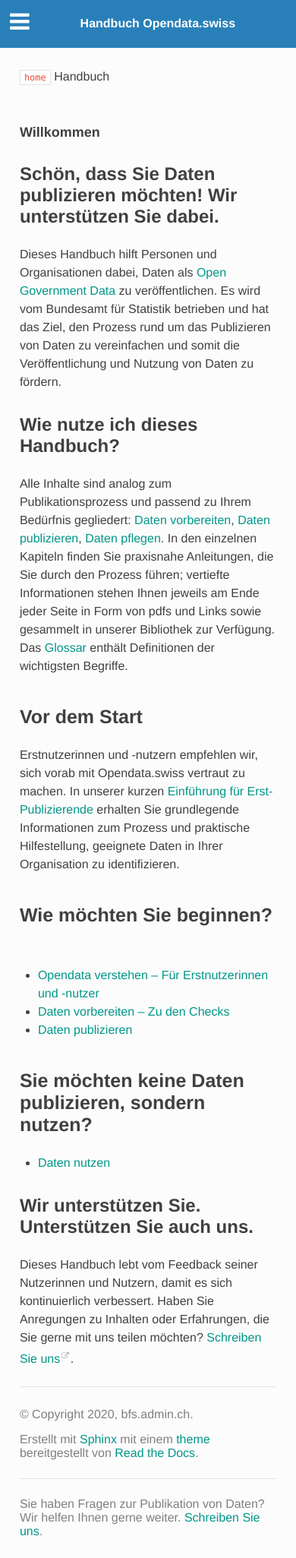
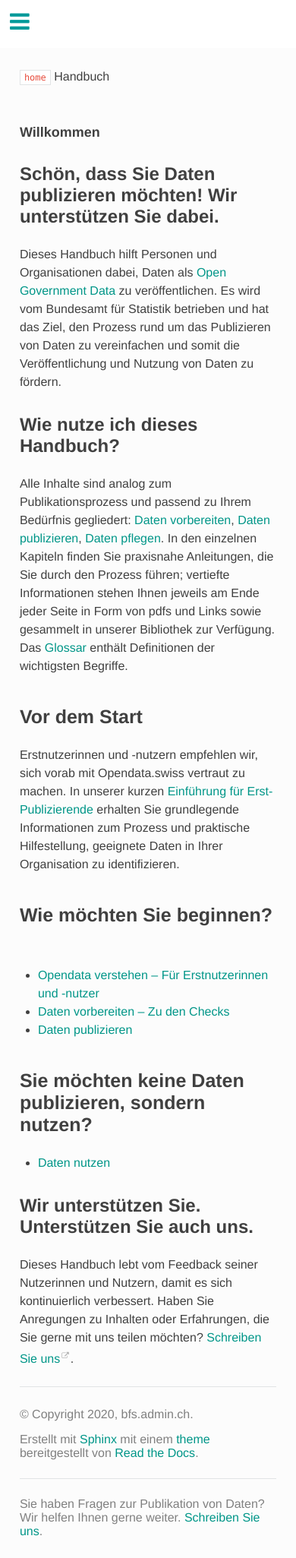
Before and after one commit to opendata-swiss/ogdch-handbook, a Sphinx documentation site: the page built from source/index.rst, in a window 390 px wide. Shown: the whole page at 76% size. Built offline with Sphinx 7.4.7 and the Read the Docs theme 2.0.0, drawn with Linux system fonts in a browser that asks for light colours; cross-references to code outside the pages are shown as plain code.

Commit message:
add basic theming to small screens

```diff
--- a/source/_static/css/custom.css
+++ b/source/_static/css/custom.css
@@ -29,7 +29,7 @@ a, a:hover, a:visited, a:active {
 }
 
 /*=======================================*/
-/* Search Windo with Logo                */
+/* Search Window with Logo                */
 /*=======================================*/
 
 /* the search window should have a white background */
@@ -48,6 +48,18 @@ a, a:hover, a:visited, a:active {
     border-radius: 0;
     max-width: 100%;
     background: transparent;
+}
+
+/* top navbar appears on small screens */
+
+.wy-nav-top {
+    background: white;
+}
+
+/* menu icon on small screens */
+
+.wy-nav-top i {
+    color: #099;
 }
 
 /*=======================================*/
```
